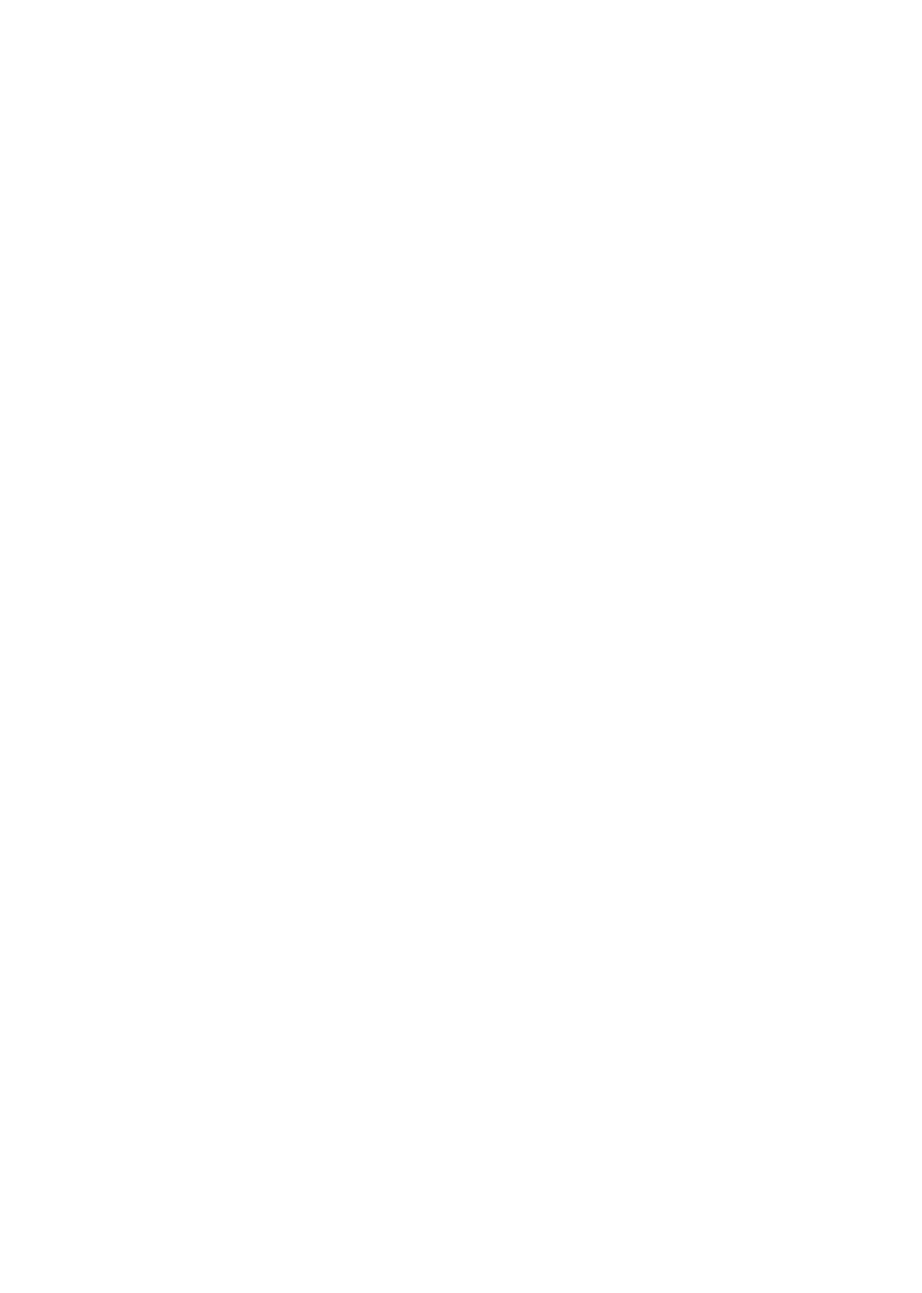
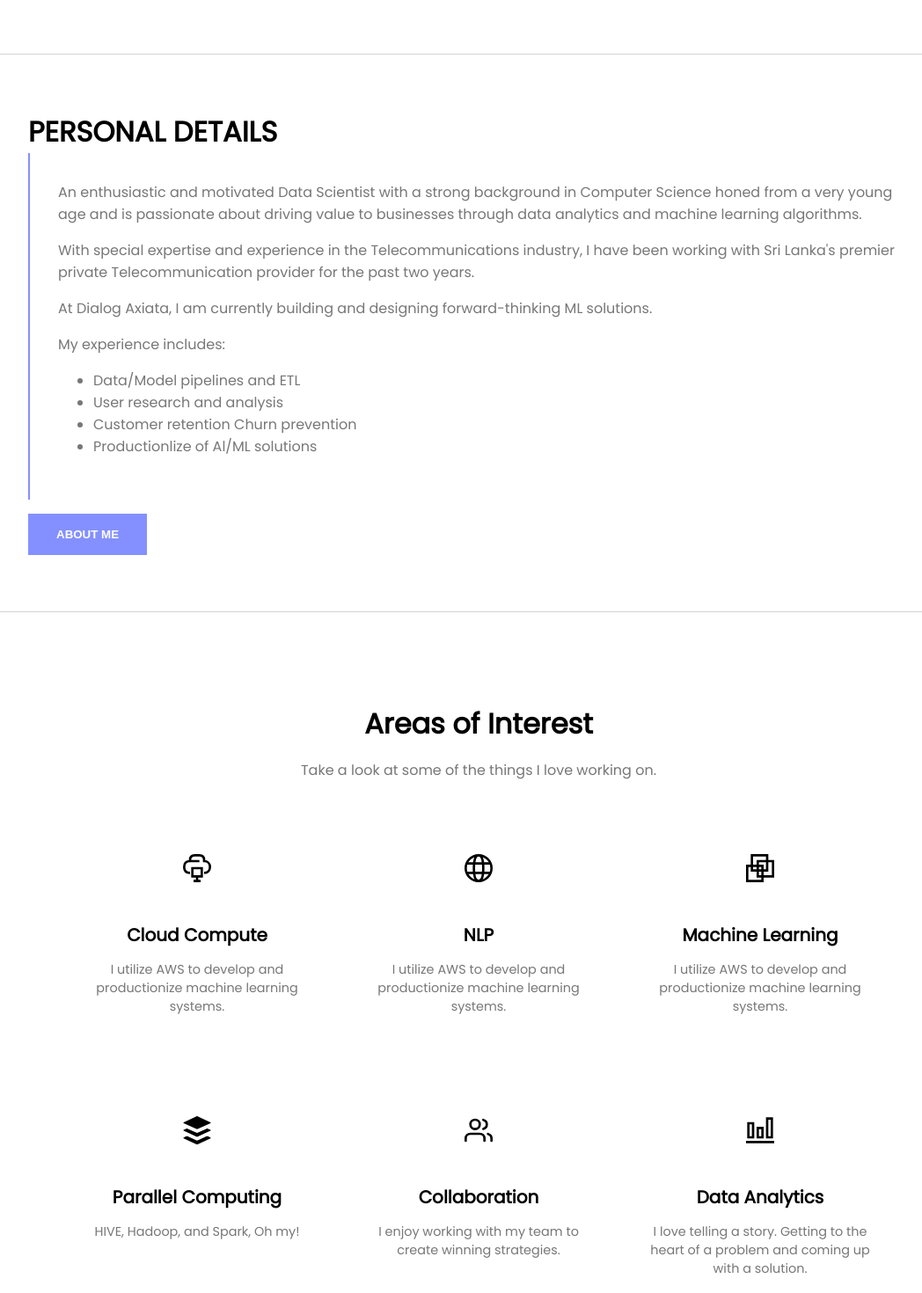
Before and after one commit to sankharr/ransaka-portfolio, a React (Create React App) app: page /home in a window 1280 px wide. Shown: the part 620-2090 px from the top of the page at 88% size, without its empty margins (96-1144 px from the left). Before the commit the page ends 800 px from the top, so only its background shows below. Built offline with nearby package versions, Linux system fonts and the light colour scheme.

Commit message:
personal done + interests done

```diff
--- a/src/App.scss
+++ b/src/App.scss
@@ -2,4 +2,5 @@
 
 .App {
   text-align: center;
+  font-family: 'Poppins';
 }
--- a/src/pages/home/Home.jsx
+++ b/src/pages/home/Home.jsx
@@ -1,10 +1,18 @@
+// packages
 import React from 'react'
+
+// components
 import Header from './header/Header'
+import Interests from './interests/Interests'
+import Personal from './personal/Personal'
+
 
 const Home = () => {
   return (
     <>
     <Header />
+    <Personal />
+    <Interests />
     </>
   )
 }
--- a/src/pages/home/header/Header.jsx
+++ b/src/pages/home/header/Header.jsx
@@ -7,34 +7,15 @@ import "./Header.scss";
 // assets
 import propic from "../../../assets/propic.jpeg";
 
-const navItemsArray = ["Home", "About", "Portfolio"];
-
 const Header = () => {
   return (
     <div className="Header">
-      {/* <div className="Header__navbar">
-        <div className="Header__logo">R. Ravihara</div>
-        <div className="Header__navItemsSection">
-          {navItemsArray.map((item) => (
-            <div className="Header__navButton" key={item}>
-              {item}
-            </div>
-          ))}
-          <div className="Header__downloadResume">Resume</div>
-        </div>
-      </div> */}
-
       <div className="Header__mainSection">
         <img src={propic} className="Header__mainImage" />
         <div className="Header__leftSection">
           <p>I am</p>
           <p>Ransaka Ravihara</p>
-          <p>
-            An enthusiastic and motivated Data Scientist with a strong
-            background in Computer Science honed from a very young age and
-            passionate about driving value to businesses through data analytics
-            and machine learning algorithms.
-          </p>
+          <p>Contemplative coder and analyst. Inspired by tough problems.</p>
           <button>My Projects</button>
         </div>
       </div>
--- a/src/pages/home/header/Header.scss
+++ b/src/pages/home/header/Header.scss
@@ -1,9 +1,9 @@
 .Header {
     display: flex;
     flex-direction: column;
-    padding: 0 10%;
+    padding: 0 10% 8%;
     // border: 2px solid red;
-    font-family: "Poppins";
+    // font-family: "Poppins";
 }
 
 .Header__mainSection {
--- /dev/null
+++ b/src/pages/home/interests/Interests.jsx
@@ -0,0 +1,64 @@
+// packages
+import React from 'react'
+
+// styling
+import './Interests.scss'
+
+// icons
+import { GrCloudComputer, GrLanguage, GrVirtualMachine, GrStackOverflow, GrBarChart  } from 'react-icons/gr'
+import { FiUsers } from 'react-icons/fi'
+
+
+const interestsArray = [
+    {
+        title: 'Cloud Compute',
+        subtitle: 'I utilize AWS to develop and productionize machine learning systems.',
+        icon: <GrCloudComputer />
+    },
+    {
+        title: 'NLP',
+        subtitle: 'I utilize AWS to develop and productionize machine learning systems.',
+        icon: <GrLanguage />
+    },
+    {
+        title: 'Machine Learning',
+        subtitle: 'I utilize AWS to develop and productionize machine learning systems.',
+        icon: <GrVirtualMachine />
+    },
+    {
+        title: 'Parallel Computing',
+        subtitle: 'HIVE, Hadoop, and Spark, Oh my!',
+        icon: <GrStackOverflow />
+    },
+    {
+        title: 'Collaboration',
+        subtitle: 'I enjoy working with my team to create winning strategies.',
+        icon: <FiUsers />
+    },
+    {
+        title: 'Data Analytics',
+        subtitle: 'I love telling a story. Getting to the heart of a problem and coming up with a solution.',
+        icon: <GrBarChart />
+    },
+
+]
+
+const Interests = () => {
+  return (
+    <div className='Interests'>
+        <h1>Areas of Interest</h1>
+        <p>Take a look at some of the things I love working on.</p>
+        <div>
+            {interestsArray.map((item) =>
+            <div className='Interests__card' key={item.title}>
+                <p>{item.icon}</p>
+                <p>{item.title}</p>
+                <p>{item.subtitle}</p>
+            </div>
+            )}
+        </div>
+    </div>
+  )
+}
+
+export default Interests
--- /dev/null
+++ b/src/pages/home/interests/Interests.scss
@@ -0,0 +1,53 @@
+.Interests {
+    display: flex;
+    flex-direction: column;
+    align-items: center;
+    padding: 8% 10% 5%;
+    border-bottom: 1px solid lightgray;
+
+
+    h1 {
+        margin: 0;
+    }
+
+    p {
+        color: #777777
+    }
+
+    div {
+        display: flex;
+        flex-wrap: wrap;
+        justify-content: center;
+    }
+}
+
+.Interests__card {
+    display: flex;
+    flex-direction: column;
+    // justify-content: center;
+    // align-items: center;
+    height: 30%;
+    width: 25%;
+    // border: 2px solid red;
+    margin: 2rem 2rem;
+
+
+    p {
+        &:nth-child(1) {
+            font-size: 2rem;
+            color: black;
+            // margin: 0;
+        }
+
+        &:nth-child(2) {
+            margin: 0;
+            font-size: 1.25rem;
+            font-weight: bolder;
+            color: black;
+        }
+
+        &:nth-child(3) {
+            font-size: 0.9rem;
+        }
+    }
+}
--- /dev/null
+++ b/src/pages/home/personal/Personal.jsx
@@ -0,0 +1,39 @@
+// packages
+import React from "react";
+
+// styling
+import "./Personal.scss";
+
+const Personal = () => {
+  return (
+    <div className="Personal">
+      <h1>Personal Details</h1>
+      <div className="Personal__paragraph">
+        An enthusiastic and motivated Data Scientist with a strong background in
+        Computer Science honed from a very young age and is passionate about
+        driving value to businesses through data analytics and machine learning
+        algorithms.{" "}
+        <p>
+          With special expertise and experience in the Telecommunications
+          industry, I have been working with Sri Lanka's premier private
+          Telecommunication provider for the past two years.
+        </p>{" "}
+        <p>
+          At Dialog Axiata, I am currently building and designing
+          forward-thinking ML solutions.{" "}
+        </p>
+        <p>My experience includes:</p>
+        <ul>
+          {" "}
+          <li>Data/Model pipelines and ETL</li>
+          <li>User research and analysis</li>
+          <li>Customer retention Churn prevention</li>
+          <li>Productionlize of Al/ML solutions</li>
+        </ul>
+      </div>
+      <button>About Me</button>
+    </div>
+  );
+};
+
+export default Personal;
--- /dev/null
+++ b/src/pages/home/personal/Personal.scss
@@ -0,0 +1,35 @@
+.Personal {
+  padding: 5% 10%;
+  text-align: left;
+  border-top: 1px solid lightgray;
+  border-bottom: 1px solid lightgray;
+
+  h1 {
+    text-transform: uppercase;
+    font-weight: bold;
+    margin: 0;
+  }
+
+  .Personal__paragraph {
+    margin: 0;
+    padding: 2rem 2rem;
+    border-left: 2px solid #8490ff;
+    color: #777777;
+  }
+
+  button {
+    border: none;
+    margin: 1rem 0 0;
+    padding: 1rem 2rem;
+    text-transform: uppercase;
+    color: white;
+    background: #8490ff;
+    font-weight: bold;
+    transition: 0.5s;
+
+    &:hover {
+        box-shadow: 0 7px 12px #b5bbf8;
+        cursor: pointer;
+    }
+}
+}
```
